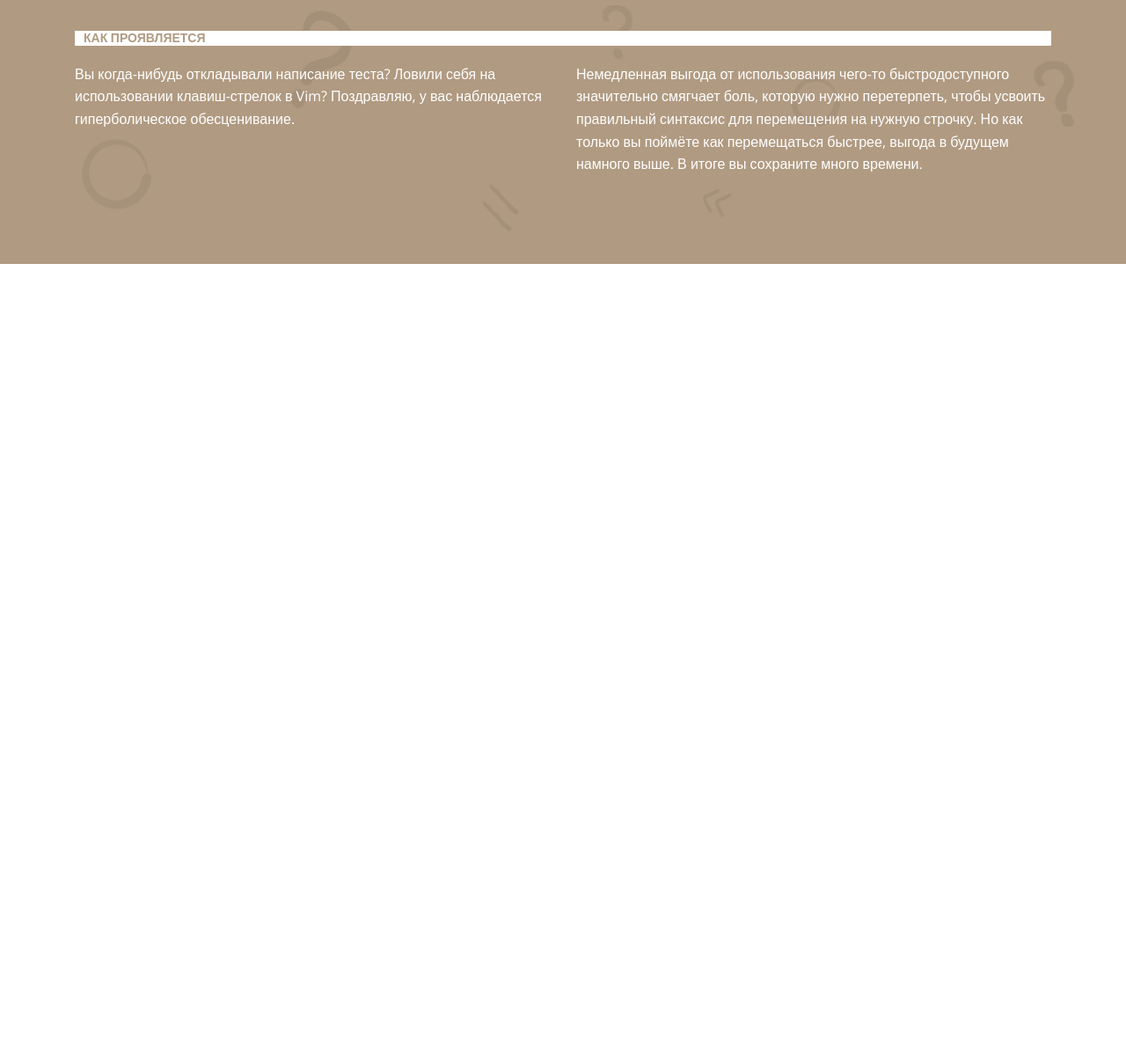
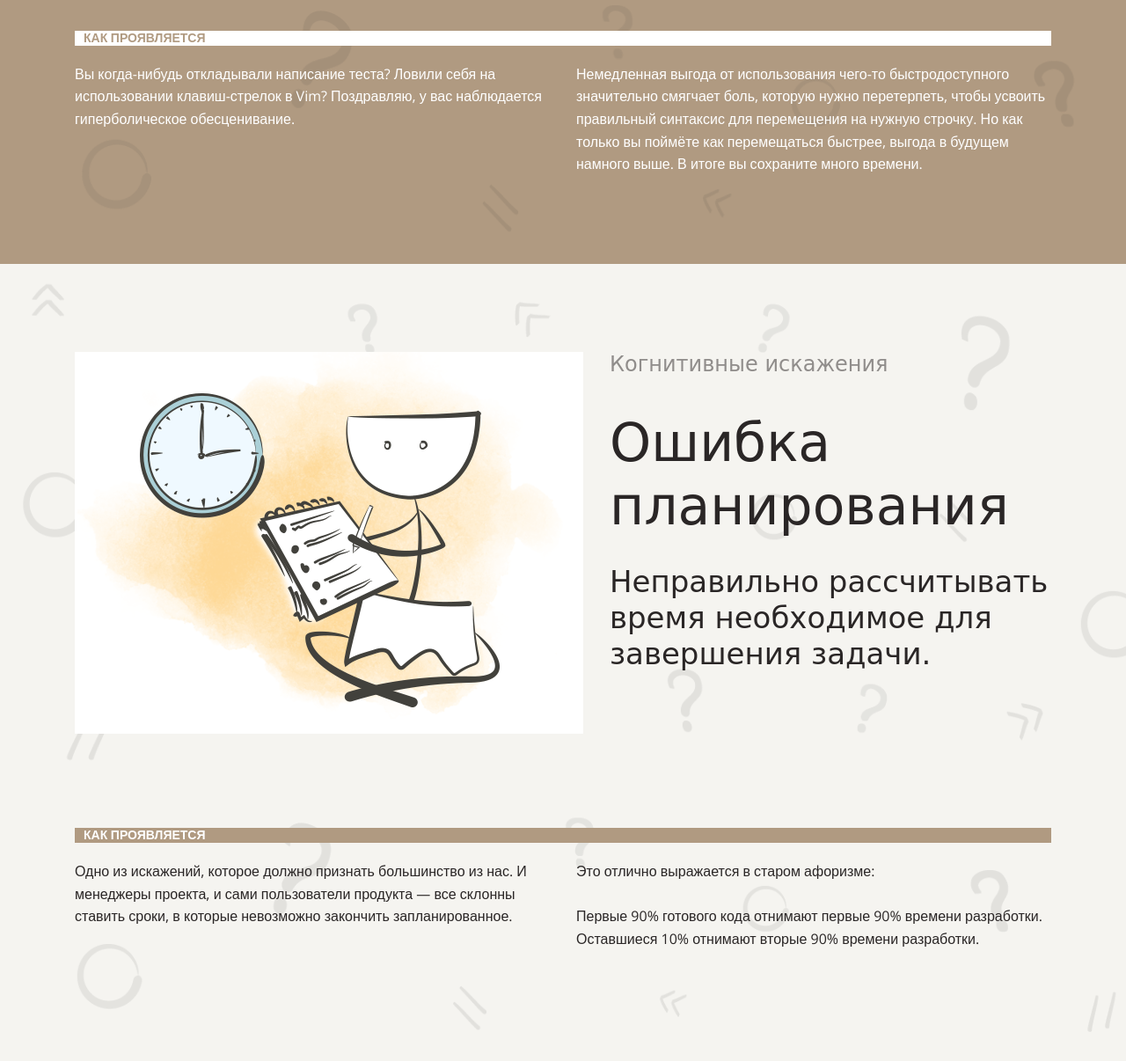
Before and after one commit to JS-NinjaNN/layout-designer-project-58, a website: page src/index.html in a window 1280 px wide. Shown: the part 6118-7324 px from the top of the page at 88% size. Before the commit the page ends 6418 px from the top, so only its background shows below. Drawn offline with nearby package versions, Linux system fonts and the light colour scheme; a web font is replaced by a local one.

Commit message:
finish errors-in-planning section

```diff
--- a/src/index.html
+++ b/src/index.html
@@ -239,8 +239,8 @@
           <h3 class="about-title text-white bg-brown">Как проявляется</h3>
           <div class="col-2">
             <p class="text-col text-dark">
-              ЕЧасто это искажение настигает нас, когда нужно решение проблемы
-              и… о! Мы как раз только что решили подобную проблему! Давайте
+              Часто это искажение настигает нас, когда нужно решение проблемы и…
+              о! Мы как раз только что решили подобную проблему! Давайте
               использовать это же решение, потому что оно сработало, и мы помним
               как!
             </p>
@@ -292,6 +292,47 @@
         </div>
       </section>
       <!-- hyperbolic-depreciation section end -->
+      <!-- errors-in-planning section start -->
+      <section id="errors-in-planning" class="bg-image bg-light">
+        <div class="container">
+          <div class="col-2">
+            <div class="img-container text-col">
+              <img
+                src="./img/5.png"
+                alt="Картинка раздела 'Искажение новизны'. Человек стоит рядом с мусорным ведром, в котором лежат старые идеи"
+              />
+            </div>
+            <div class="text-col">
+              <p class="fz-24 lh-02 color-dark-transculent neucha">
+                Когнитивные искажения
+              </p>
+              <h2 class="mb-30 text-dark">Ошибка планирования</h2>
+              <p class="fz-34 lh-02 neucha text-dark">
+                Неправильно рассчитывать время необходимое для завершения
+                задачи.
+              </p>
+            </div>
+          </div>
+          <h3 class="about-title text-white bg-brown">Как проявляется</h3>
+          <div class="col-2">
+            <div class="text-col">
+              <p class="text-dark">
+                Одно из искажений, которое должно признать большинство из нас. И
+                менеджеры проекта, и сами пользователи продукта — все склонны
+                ставить сроки, в которые невозможно закончить запланированное.
+              </p>
+            </div>
+            <div class="text-col">
+              <p class="text-dark">Это отлично выражается в старом афоризме:</p>
+              <p class="text-dark">
+                Первые 90% готового кода отнимают первые 90% времени разработки.
+                Оставшиеся 10% отнимают вторые 90% времени разработки.
+              </p>
+            </div>
+          </div>
+        </div>
+      </section>
+      <!-- errors-in-planning section end -->
     </main>
     <footer></footer>
   </body>
```
